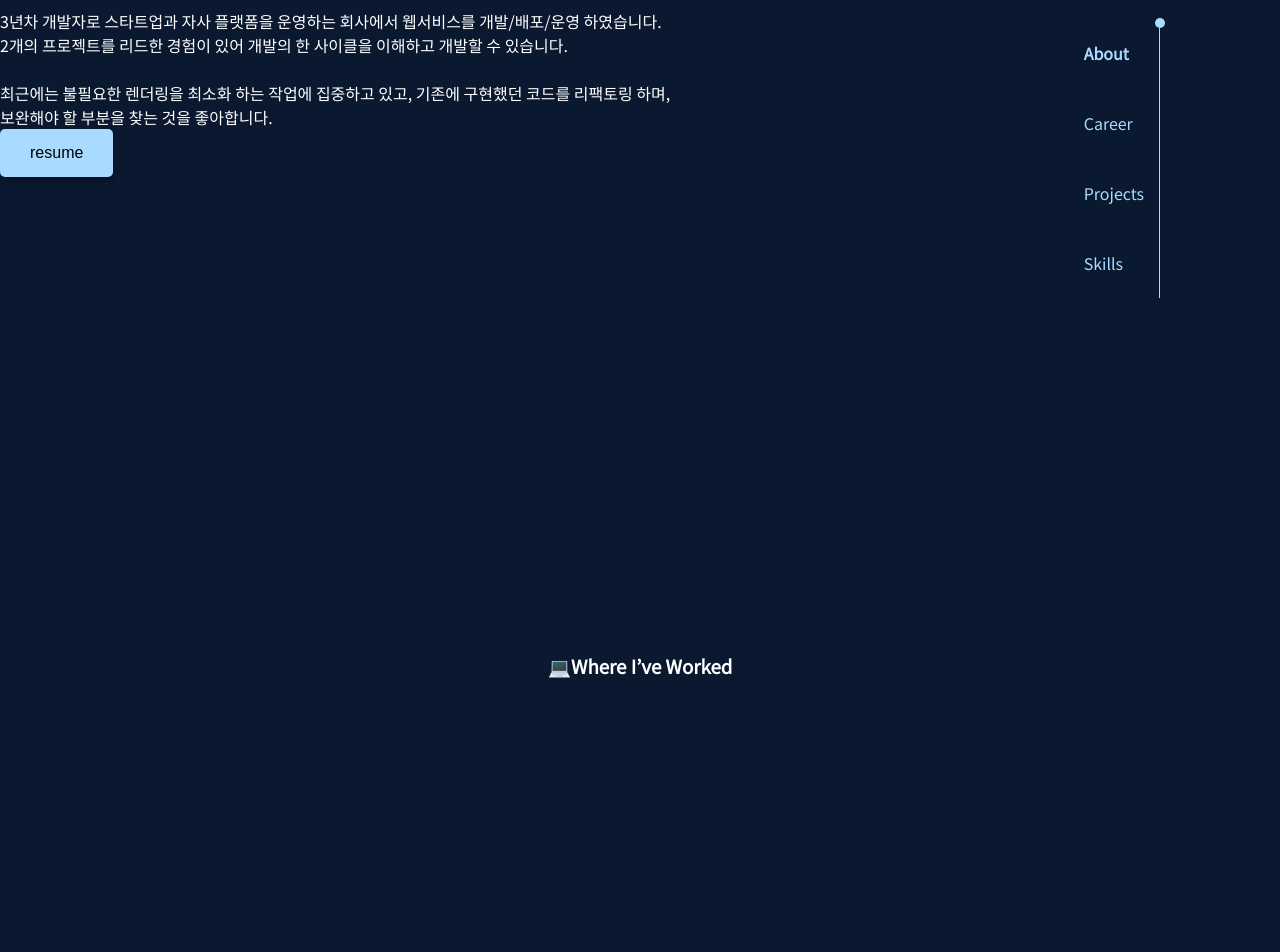
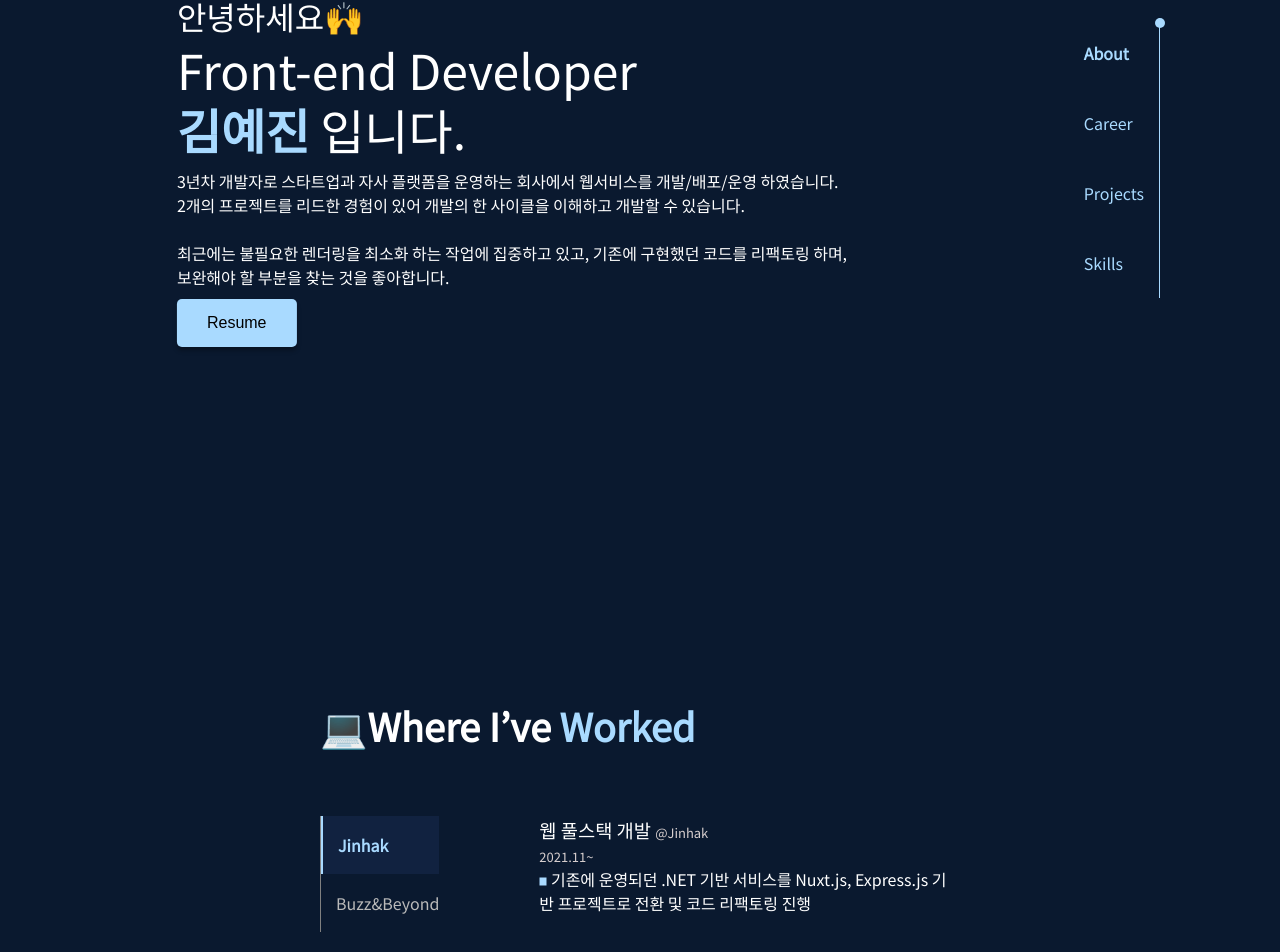
Before and after one commit to yaejin9503/portfoliov2, a Vue app: page / in a window 1280 px wide. Shown: the part 182-1134 px from the top of the page. Before the commit the page ends 879 px from the top, so only its background shows below. Built offline with nearby package versions, Linux system fonts and the light colour scheme.

Commit message:
section 2 중간 커밋

```diff
--- a/src/assets/css/common.css
+++ b/src/assets/css/common.css
@@ -53,6 +53,12 @@ ul {
   margin: 0;
 }
 
+h3,
+h5 {
+  margin: 0;
+  font-weight: normal;
+}
+
 #app {
   /* font-family: Avenir, Helvetica, Arial, sans-serif;
   -webkit-font-smoothing: antialiased;
@@ -66,12 +72,18 @@ ul {
   color: #fff;
 }
 
-.first-step-wrap {
+.font-color-blue {
+  color: #a9daff;
+}
+
+.first-step-wrap,
+.second-step-wrap {
   /* margin-left: 329px;
   margin-top: 180px; */
   /* font-weight: 400; */
   /* 화면 크기에 맞는 높이 */
   height: 100vh;
+  position: relative;
 }
 
 .first-step-wrap p:first-child {
@@ -89,11 +101,79 @@ ul {
   color: #a9daff;
 }
 .first-step-wrap p:nth-child(3) {
-  margin-top: 10px;
+  margin: 10px 0px;
   font-size: var(--font-size-sm);
 }
 .first-step-wrap > div {
   margin-top: 15px;
+  position: absolute;
+  left: 40%;
+  transform: translatex(-50%);
+  top: 20%;
+}
+
+.second-container > div {
+  display: flex;
+}
+
+.second-container > h3 {
+  margin-bottom: 63px;
+  font-weight: 700;
+  font-size: 38px;
+}
+
+.career-menu-wrap {
+  width: 180px;
+  padding-inline-start: 0px;
+  border-left: 1px solid grey;
+}
+
+.career-menu-wrap li {
+  height: 58px;
+  display: flex;
+  align-items: center;
+  padding-left: 15px;
+  color: #bababa;
+  cursor: pointer;
+}
+
+.career-menu-wrap .selected {
+  border-left: 2px solid #a9daff;
+  background: #112240;
+  font-weight: bold;
+  color: #a9daff;
+}
+
+.career-menu-wrap li:hover {
+  background: #112240;
+  font-weight: bold;
+  color: #a9daff;
+}
+
+.career-container {
+  margin-left: 100px;
+}
+
+.career-container > div span {
+  font-style: normal;
+  font-weight: 400;
+  font-size: 13px;
+  color: #d7cfcf;
+}
+
+.career-container-wrap .text {
+  font-weight: 400;
+  font-size: 16px;
+}
+
+.career-container-wrap .text::before {
+  width: 8px;
+  height: 7px;
+  content: "";
+  background: #a9daff;
+  transform: rotate(90deg);
+  vertical-align: middle;
+  display: inline-block;
 }
 
 .tab-wrap {
@@ -110,6 +190,7 @@ ul {
 .tab-wrap ul > li {
   color: #a9daff;
   line-height: 70px;
+  transition: all 1s;
 }
 
 .tab-wrap .selected {
--- a/src/components/Home.vue
+++ b/src/components/Home.vue
@@ -18,14 +18,38 @@
           보완해야 할 부분을 찾는 것을 좋아합니다.
         </p>
         <div>
-          <button>resume</button>
+          <button>Resume</button>
         </div>
       </div>
     </section>
     <section class="second-step-wrap">
       <div class="second-container">
-        <h3>💻Where I’ve <span>Worked</span></h3>
-        <div></div>
+        <h3>💻Where I’ve <span class="font-color-blue">Worked</span></h3>
+        <div>
+          <ul class="career-menu-wrap">
+            <li class="selected">Jinhak</li>
+            <li>Buzz&Beyond</li>
+          </ul>
+          <div class="career-container">
+            <div>
+              <h3>웹 풀스택 개발 <span>@Jinhak</span></h3>
+              <span>2021.11~</span>
+            </div>
+            <div class="career-container-wrap">
+              <div>
+                <h5 class="text">
+                  기존에 운영되던 .NET 기반 서비스를 Nuxt.js, Express.js 기반
+                  프로젝트로 전환 및 코드 리팩토링 진행
+                </h5>
+                <p></p>
+              </div>
+              <div>
+                <h5></h5>
+                <p></p>
+              </div>
+            </div>
+          </div>
+        </div>
       </div>
     </section>
     <section></section>
```
Also changed, not shown: src/assets/img/polygon1.png (added).
